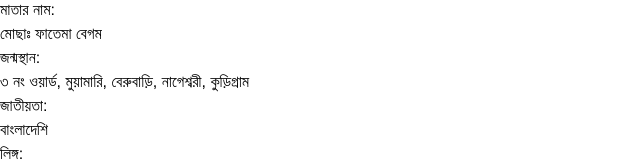
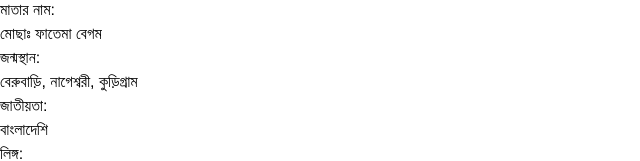
Before and after one commit to codebymojnu/Asha_CV, a React (Vite) app: page / in a window 1280 px wide. Shown: the part 418-579 px from the top of the page, without its empty margins (0-640 px from the left). Built offline with nearby package versions, Linux system fonts and the light colour scheme; a web font is replaced by a local one.

Commit message:
update asha website

```diff
--- a/src/components/FirstSection.jsx
+++ b/src/components/FirstSection.jsx
@@ -12,7 +12,7 @@ function FirstSection() {
     <section>
       <div className="container mx-auto px-4">
         <div className="flex flex-col items-center">
-          <h1 className="text-3xl font-bold mb-2"><span className="text-red-300">আমি </span>আশা মণি</h1>
+          <h1 className="text-3xl font-bold mb-2"><span className="text-red-300 mr-2">আমি </span>আশা মণি</h1>
           <p className="text-lg mb-4">
             <Typewriter
               options={{
--- a/src/components/PersonalInformation.jsx
+++ b/src/components/PersonalInformation.jsx
@@ -2,32 +2,29 @@ export default function PersonalInformationSection() {
   const personalInformation = [
     { label: "পিতার নাম", value: "মোঃ সৈফুর রহমান" },
     { label: "মাতার নাম", value: "মোছাঃ ফাতেমা বেগম" },
-    { label: "জন্মস্থান", value: "৩ নং ওয়ার্ড, মুয়ামারি, বেরুবাড়ি, নাগেশ্বরী, কুড়িগ্রাম" },
+    { label: "জন্মস্থান", value: "বেরুবাড়ি, নাগেশ্বরী, কুড়িগ্রাম" },
     { label: "জাতীয়তা", value: "বাংলাদেশি" },
     { label: "লিঙ্গ", value: "মহিলা" },
     { label: "ধর্ম", value: "ইসলাম" },
     { label: "বৈবাহিক অবস্থা", value: "বিবাহিত" },
-    {label: "স্বামীর নাম", value: "মোঃ মজনু মিয়া"},
+    { label: "স্বামীর নাম", value: "মোঃ মজনু মিয়া" },
     { label: "রক্তের গ্রুপ", value: "এ+ (পজেটিভ)" },
-    {
-      label: "ঠিকানা",
-      value: "৩ নং ওয়ার্ড, মুয়ামারি, বেরুবাড়ি, নাগেশ্বরী, কুড়িগ্রাম",
-    },
-    { label: "ফোন নাম্বার", value: "01306341958" }, // Add your phone number here
+    { label: "ঠিকানা", value: "বেরুবাড়ি, নাগেশ্বরী, কুড়িগ্রাম" },
+    { label: "ফোন নাম্বার", value: "01306341958" },
   ];
 
   return (
-    <section className="py-1 ">
-      <div className="container mx-auto px-4">
+    <section className="py-8 bg-gray-50">
+      <div className="container mx-auto px-4 sm:px-6 lg:px-8">
         <div className="mb-8">
-          <h2 className="text-xl font-bold mb-4 pb-2 border-b border-gray-300">
+          <h2 className="text-2xl font-semibold text-gray-800 mb-6 border-b-2 border-gray-300 pb-2">
             ব্যাক্তিগত তথ্য
           </h2>
-          <div className="grid grid-cols-1 md:grid-cols-2 gap-y-4">
+          <div className="grid grid-cols-1 gap-4">
             {personalInformation.map((info, index) => (
-              <div key={index} className="flex">
-                <p className="font-bold mr-2">{info.label}:</p>
-                <p>{info.value}</p>
+              <div key={index} className="flex justify-between">
+                <p className="font-bold text-gray-700 mr-auto">{info.label}:</p>
+                <p className="text-gray-900 ml-auto">{info.value}</p>
               </div>
             ))}
           </div>
```
